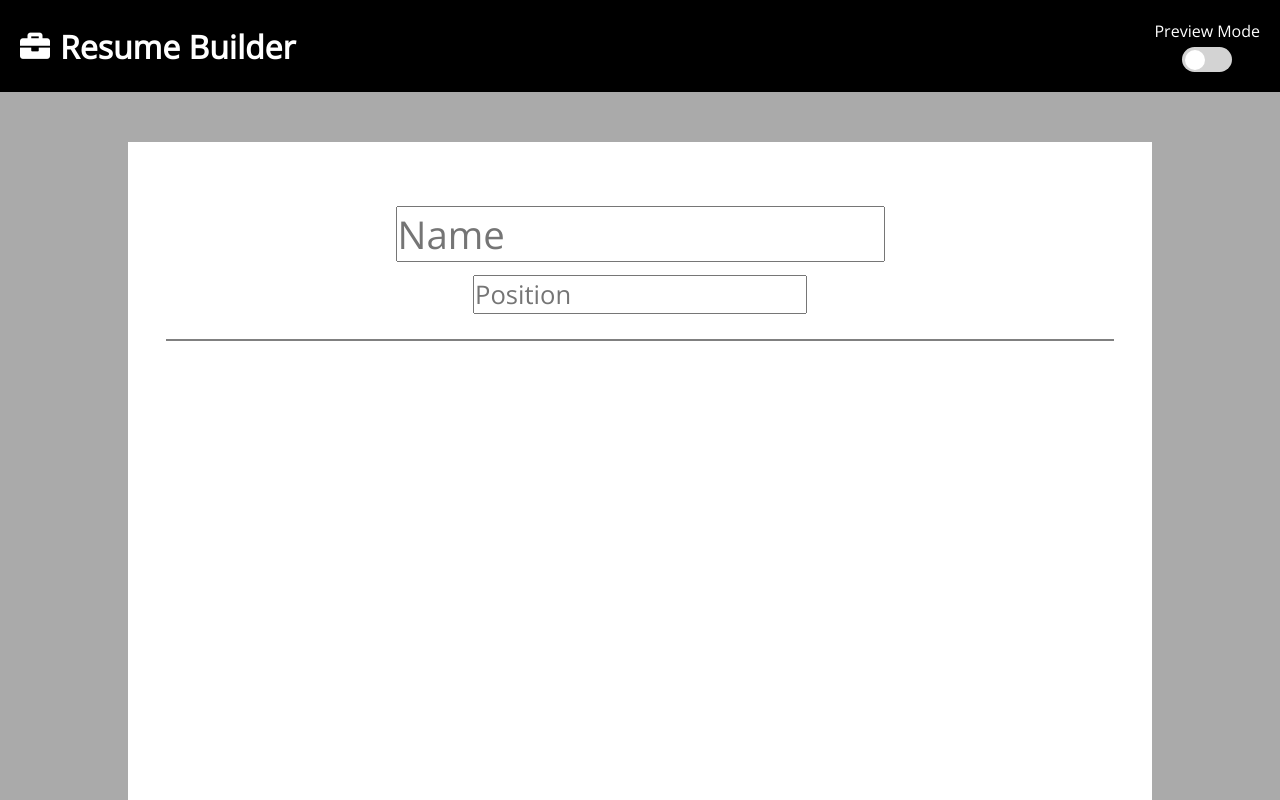
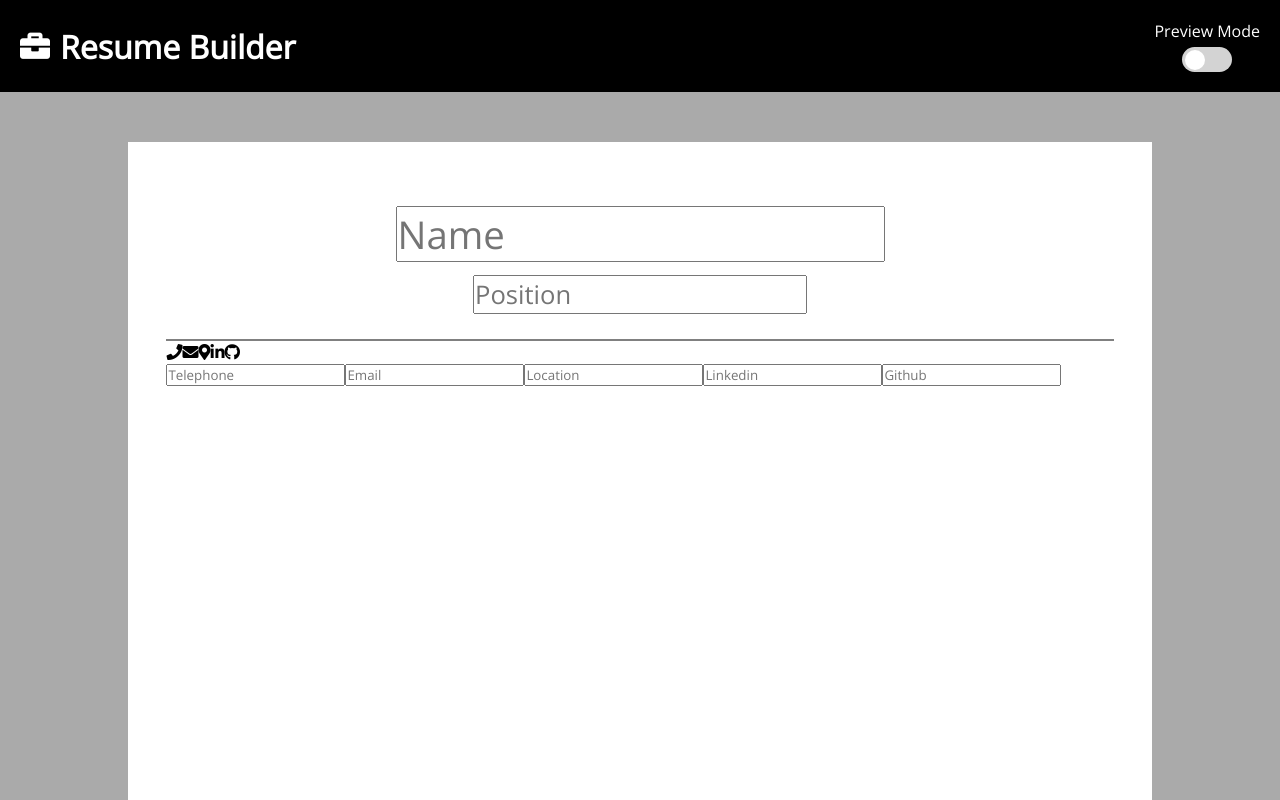
Before and after one commit to fernanda-veiga/cv-project, a React (Create React App) app: page / in a window 1280 px wide. Shown: the top 800 px of the page. Built offline with nearby package versions, Linux system fonts and the light colour scheme.

Commit message:
Added an info section that shows contact information.

```diff
--- a/src/App.js
+++ b/src/App.js
@@ -1,6 +1,7 @@
 import React, { Component } from "react";
 import TopBar from "./components/TopBar";
 import ProfileSection from "./components/ProfileSection";
+import InfoSection from "./components/InfoSection";
 //import uniqid from "uniqid";
 import "./styles/App.css";
 
@@ -23,13 +24,8 @@ class App extends Component {
     };
   }
 
-  togglePreviewMode = (event) => {
-    if (event.target.checked === true) {
-      this.setState({ isPreviewMode: true });
-    } else {
-      this.setState({ isPreviewMode: false });
-    }
-    //console.log(this.state.isPreviewMode);
+  togglePreviewMode = () => {
+    this.setState({ isPreviewMode: !this.state.isPreviewMode });
   };
 
   handleFormChange = (event) => {
@@ -39,13 +35,11 @@ class App extends Component {
   };
 
   render() {
-    //const isPreviewMode = this.state.isPreviewMode;
-
     return (
       <div className="App">
         <TopBar togglePreviewMode={this.togglePreviewMode} />
         <Resume
-          profileSection={this.state.profileSection}
+          state={this.state}
           handleFormChange={this.handleFormChange}
           isPreviewMode={this.state.isPreviewMode}
         />
@@ -58,79 +52,21 @@ function Resume(props) {
   return (
     <div className="resume">
       <ProfileSection
-        profileSection={props.profileSection}
+        profileSection={props.state.profileSection}
         handleFormChange={props.handleFormChange}
         isPreviewMode={props.isPreviewMode}
       />
       <section className="resume-content">
-        <section className="resume-content-left"></section>
+        <section className="resume-content-left">
+          <InfoSection
+            infoSection={props.state.infoSection}
+            isPreviewMode={props.isPreviewMode}
+          />
+        </section>
         <section className="resume-content-right"></section>
       </section>
     </div>
   );
 }
 
-/*function PreviewOrProfile(props) {
-  console.log(props.isPreviewMode);
-  if (props.isPreviewMode === true) {
-    console.log("preview");
-    return <div>{props.firstName}</div>;
-  } else {
-    return (
-      <ProfileSection
-        profileSection={props.profileSection}
-        handleFormChange={props.handleFormChange}
-      />
-    );
-  }
-}*/
-
-/*class Preview extends Component {
-  render() {
-    return <div>{this.props.firstName}</div>;
-  }
-}*/
-
-/*class Profile extends Component {
-  render() {
-    return (
-      <form>
-        <label htmlFor="first-name">First name:</label>
-        <input
-          type="text"
-          id="first-name"
-          name="first-name"
-          value={this.props.firstName}
-          onChange={this.props.handleFormChange}
-        ></input>
-      </form>
-    );
-  }
-}*/
-
-/*class Education extends Component {
-  render() {
-    return (
-      <form>
-        <label for="fname">First name:</label>
-  <input type="text" id="fname" name="fname">
-  <label for="lname">Last name:</label>
-  <input type="text" id="lname" name="lname">
-  <input type="submit" value="Submit"></input>
-      </form>
-    )
-  }
-}*/
-
-/*<label htmlFor="last-name">Last name:</label>
-            <input type="text" id="last-name" name="last-name"></input>
-            <label htmlFor="profession">Profession:</label>
-            <input type="text" id="profession" name="profession"></input>
-            <label htmlFor="city">City:</label>
-            <input type="text" id="city" name="citye"></input>
-            <label htmlFor="country">Contry:</label>
-            <input type="text" id="country" name="country"></input>
-            <label htmlFor="email">Email:</label>
-    <input type="text" id="email" name="email"></input>*/
-
 export default App;
--- /dev/null
+++ b/src/components/InfoSection.js
@@ -0,0 +1,73 @@
+import React from "react";
+
+function InfoSection(props) {
+  if (props.isPreviewMode === true) {
+    return (
+      <section className="resume-info">
+        <Icons />
+        <InfoSectionPreview infoSection={props.infoSection} />
+      </section>
+    );
+  } else {
+    return (
+      <section className="resume-info">
+        <Icons />
+        <InfoSectionInput
+          infoSection={props.infoSection}
+          handleFormChange={props.handleFormChange}
+        />
+      </section>
+    );
+  }
+}
+
+function InfoSectionInput(props) {
+  const infoValues = Object.entries(props.infoSection);
+
+  return (
+    <div className="resume-info">
+      {infoValues.map((entry, index) => {
+        return (
+          <input
+            key={`info-form-input-${index}`}
+            id={entry[0]}
+            type="text"
+            value={entry[1]}
+            placeholder={entry[0].charAt(0).toUpperCase() + entry[0].slice(1)}
+            onChange={props.handleFormChange}
+          ></input>
+        );
+      })}
+    </div>
+  );
+}
+
+function InfoSectionPreview(props) {
+  const infoValues = Object.entries(props.infoSection);
+
+  return (
+    <div className="resume-info">
+      {infoValues.map((entry, index) => {
+        return (
+          <p key={`info-form-input-${index}`} id={entry[0]}>
+            {entry[1]}
+          </p>
+        );
+      })}
+    </div>
+  );
+}
+
+function Icons() {
+  return (
+    <div className="resume-info-icons">
+      <i class="fas fa-phone"></i>
+      <i class="fas fa-envelope"></i>
+      <i class="fas fa-map-marker-alt"></i>
+      <i class="fab fa-linkedin-in"></i>
+      <i class="fab fa-github"></i>
+    </div>
+  );
+}
+
+export default InfoSection;
--- a/src/components/ProfileSection.js
+++ b/src/components/ProfileSection.js
@@ -1,7 +1,6 @@
 import React from "react";
 
 function ProfileSection(props) {
-  //const profileValues = Object.entries(props.profileSection);
   console.log(props.isPreviewMode);
   if (props.isPreviewMode === true) {
     console.log("preview");
```
